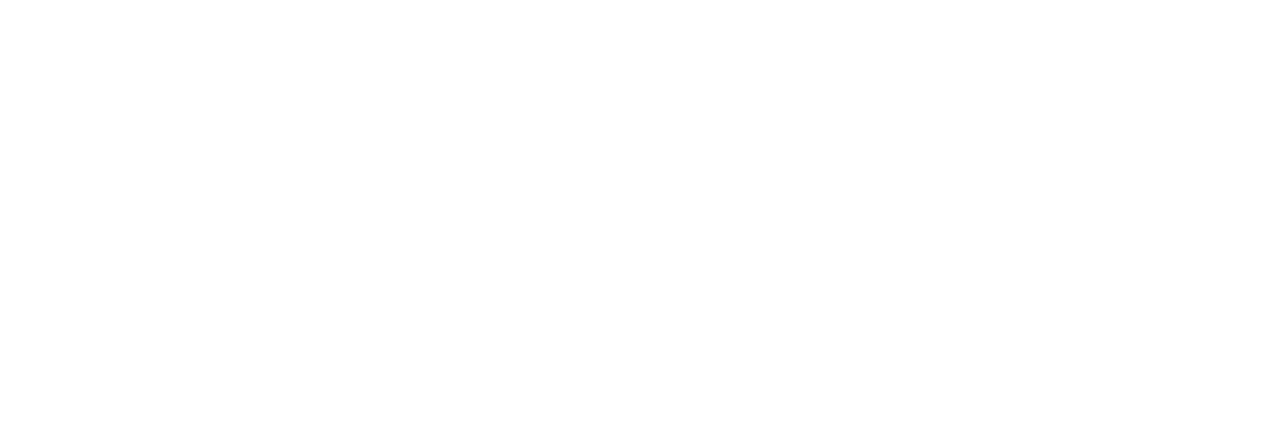
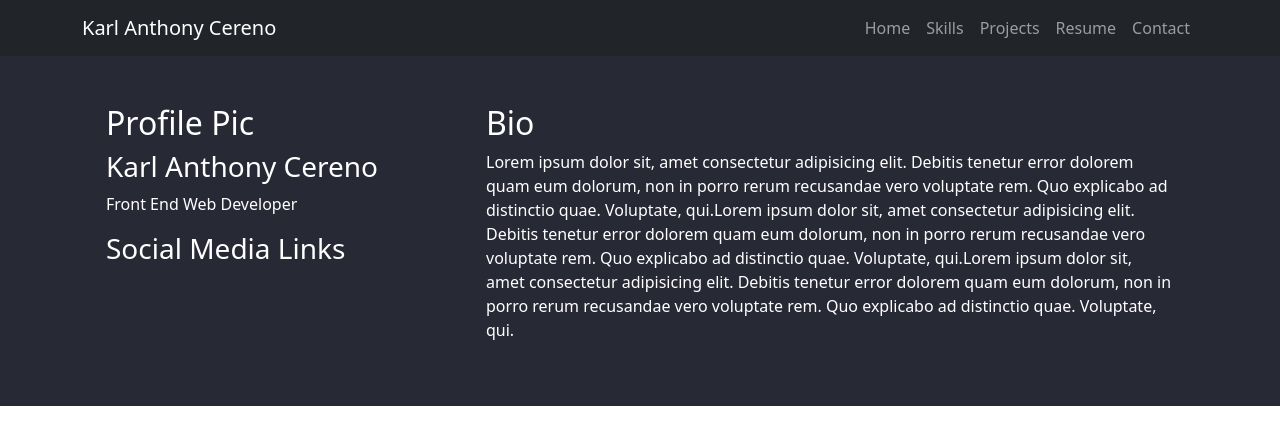
Before and after one commit to kcereno/portfolio-site, a React (Create React App) app: page / in a window 1280 px wide. Shown: the top 444 px of the page. Built offline with nearby package versions, Linux system fonts and the light colour scheme.

Commit message:
Skeleton structure for bio section

```diff
--- a/public/index.html
+++ b/public/index.html
@@ -24,7 +24,8 @@
       work correctly both with client-side routing and a non-root public URL.
       Learn how to configure a non-root public URL by running `npm run build`.
     -->
-    <title>React App</title>
+    <title>Karl Cereno</title>
+
   </head>
   <body>
     <noscript>You need to enable JavaScript to run this app.</noscript>
--- a/src/App.css
+++ /dev/null
@@ -1,38 +0,0 @@
-.App {
-  text-align: center;
-}
-
-.App-logo {
-  height: 40vmin;
-  pointer-events: none;
-}
-
-@media (prefers-reduced-motion: no-preference) {
-  .App-logo {
-    animation: App-logo-spin infinite 20s linear;
-  }
-}
-
-.App-header {
-  background-color: #282c34;
-  min-height: 100vh;
-  display: flex;
-  flex-direction: column;
-  align-items: center;
-  justify-content: center;
-  font-size: calc(10px + 2vmin);
-  color: white;
-}
-
-.App-link {
-  color: #61dafb;
-}
-
-@keyframes App-logo-spin {
-  from {
-    transform: rotate(0deg);
-  }
-  to {
-    transform: rotate(360deg);
-  }
-}
--- /dev/null
+++ b/src/App.scss
@@ -0,0 +1,12 @@
+.home-section{
+ background-color: #272935;
+}
+
+
+.profile {
+
+}
+
+.bio {
+
+}
--- a/src/App.tsx
+++ b/src/App.tsx
@@ -1,15 +1,48 @@
+import "bootstrap/dist/css/bootstrap.min.css";
+import { Col, Container, Row } from "react-bootstrap";
 
-import './App.css';
+import "./App.scss";
+import NavigationBar from "./Components/Navbar/NavigationBar";
 
 function App() {
   return (
     <div className="App">
-{/* Nav */}
-{/* Bio Section */}
-{/* Skill Section */}
-{/* Projects Section */}
-{/* Contact Section */}
-{/* Footer */}
+      <NavigationBar />
+
+      {/* Home Section */}
+      <section id="home" className="home-section">
+        <Container>
+          <Row className="py-5">
+            <Col className="profile col-lg-4 col-12 text-white">
+              <Container>
+                <div className="avatar">
+                  <h2>Profile Pic</h2>
+                </div>
+                <div className="name">
+                  <h3>Karl Anthony Cereno</h3>
+                  <p>Front End Web Developer</p>
+                </div>
+                <div>
+                  <h3>Social Media Links</h3>
+                </div>
+              </Container>
+            </Col>
+            <Col className="bio text-white">
+              <Container>
+                <div className="bio">
+                <h2>Bio</h2>
+                <p>Lorem ipsum dolor sit, amet consectetur adipisicing elit. Debitis tenetur error dolorem quam eum dolorum, non in porro rerum recusandae vero voluptate rem. Quo explicabo ad distinctio quae. Voluptate, qui.Lorem ipsum dolor sit, amet consectetur adipisicing elit. Debitis tenetur error dolorem quam eum dolorum, non in porro rerum recusandae vero voluptate rem. Quo explicabo ad distinctio quae. Voluptate, qui.Lorem ipsum dolor sit, amet consectetur adipisicing elit. Debitis tenetur error dolorem quam eum dolorum, non in porro rerum recusandae vero voluptate rem. Quo explicabo ad distinctio quae. Voluptate, qui.</p>
+                </div>
+
+              </Container>
+            </Col>
+          </Row>
+        </Container>
+      </section>
+      {/* Skill Section */}
+      {/* Projects Section */}
+      {/* Contact Section */}
+      {/* Footer */}
     </div>
   );
 }
--- /dev/null
+++ b/src/Components/Navbar/NavigationBar.tsx
@@ -0,0 +1,27 @@
+import React from "react";
+import { Container, Nav, Navbar } from "react-bootstrap";
+
+export default function NavigationBar() {
+  return (
+    <React.Fragment>
+      <Navbar collapseOnSelect expand="lg" bg="dark" variant="dark">
+        <Container>
+          <Navbar.Brand href="#home">Karl Anthony Cereno</Navbar.Brand>
+          <Navbar.Toggle aria-controls="responsive-navbar-nav" />
+          <Navbar.Collapse
+            id="responsive-navbar-nav"
+            className="justify-content-end"
+          >
+            <Nav>
+              <Nav.Link href="#home">Home</Nav.Link>
+              <Nav.Link href="#skills">Skills</Nav.Link>
+              <Nav.Link href="#projects">Projects</Nav.Link>
+              <Nav.Link href="#resume">Resume</Nav.Link>
+              <Nav.Link href="#contact">Contact</Nav.Link>
+            </Nav>
+          </Navbar.Collapse>
+        </Container>
+      </Navbar>
+    </React.Fragment>
+  );
+}
```
Also changed, not shown: src/Components/Navbar/NavigationBar.Module.scss (added).
